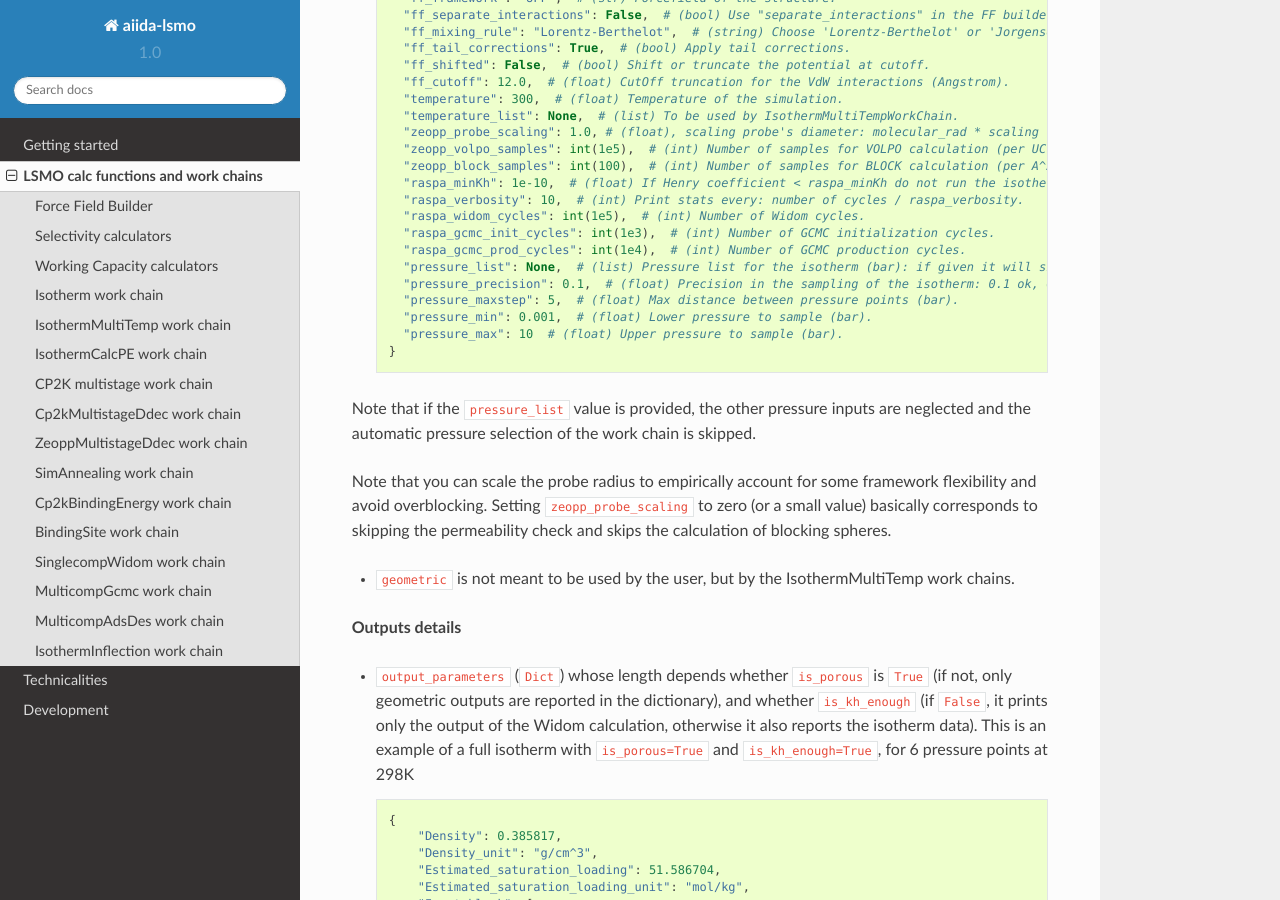
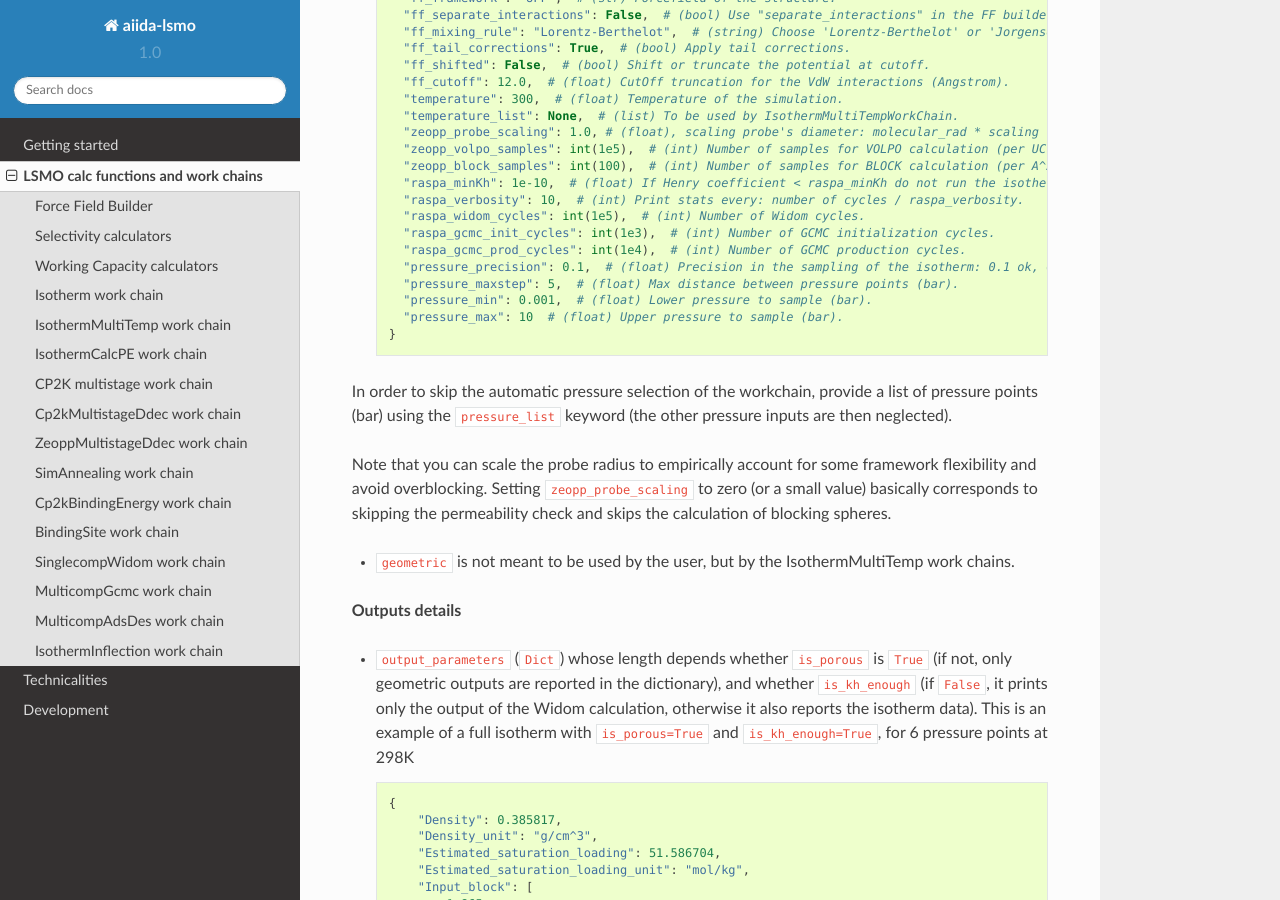
Before and after one commit to lsmo-epfl/aiida-lsmo, a Sphinx documentation site: the page built from docs/source/workflows.rst, in a window 1280 px wide and 900 px high, scrolled down 3155 px. Built offline with Sphinx 7.4.7 and the Read the Docs theme 2.0.0, drawn with Linux system fonts in a browser that asks for light colours; pages that are not in the unit, such as notebooks, are missing from menus; some of the changed text lies outside the part shown.

Commit message:
update input isotherm workchain in workflows.rst file (#70)
update input params for IsothermInflection WS

Co-authored-by: Leopold Talirz <leopold.talirz@gmail.com>

```diff
--- a/docs/source/workflows.rst
+++ b/docs/source/workflows.rst
@@ -143,15 +143,13 @@ What it can not do:
       "raspa_widom_cycles": int(1e5),  # (int) Number of Widom cycles.
       "raspa_gcmc_init_cycles": int(1e3),  # (int) Number of GCMC initialization cycles.
       "raspa_gcmc_prod_cycles": int(1e4),  # (int) Number of GCMC production cycles.
-      "pressure_list": None,  # (list) Pressure list for the isotherm (bar): if given it will skip to guess it.
       "pressure_precision": 0.1,  # (float) Precision in the sampling of the isotherm: 0.1 ok, 0.05 for high resolution.
       "pressure_maxstep": 5,  # (float) Max distance between pressure points (bar).
       "pressure_min": 0.001,  # (float) Lower pressure to sample (bar).
       "pressure_max": 10  # (float) Upper pressure to sample (bar).
     }
 
-Note that if the ``pressure_list`` value is provided, the other pressure inputs are neglected and the automatic pressure
-selection of the work chain is skipped.
+In order to skip the automatic pressure selection of the workchain, provide a list of pressure points (bar) using the ``pressure_list`` keyword (the other pressure inputs are then neglected).
 
 Note that you can scale the probe radius to empirically account for some framework flexibility and avoid overblocking.
 Setting ``zeopp_probe_scaling`` to zero (or a small value) basically corresponds to skipping the permeability check and
@@ -1280,7 +1278,8 @@ Note that this work chain may run many calculations in parallel.
         "pressure_min": 0.001,  # (float) Min pressure in P/P0 TODO: MIN selected from the henry coefficient!
         "pressure_max": 1.0,  # (float) Max pressure in P/P0
         "pressure_num": 20,  # (int) Number of pressure points considered, eqispaced in a log plot
-        "pressure_list": None,  # (list) Pressure list in P/P0. If 'None' pressure points are computed from min/max/num.
+
+Note that if no ``pressure_list`` (list-)parameter is provided, pressure points are computed from min/max/num.
 
 * ``molecule`` (``Dict``), example::
 
```
